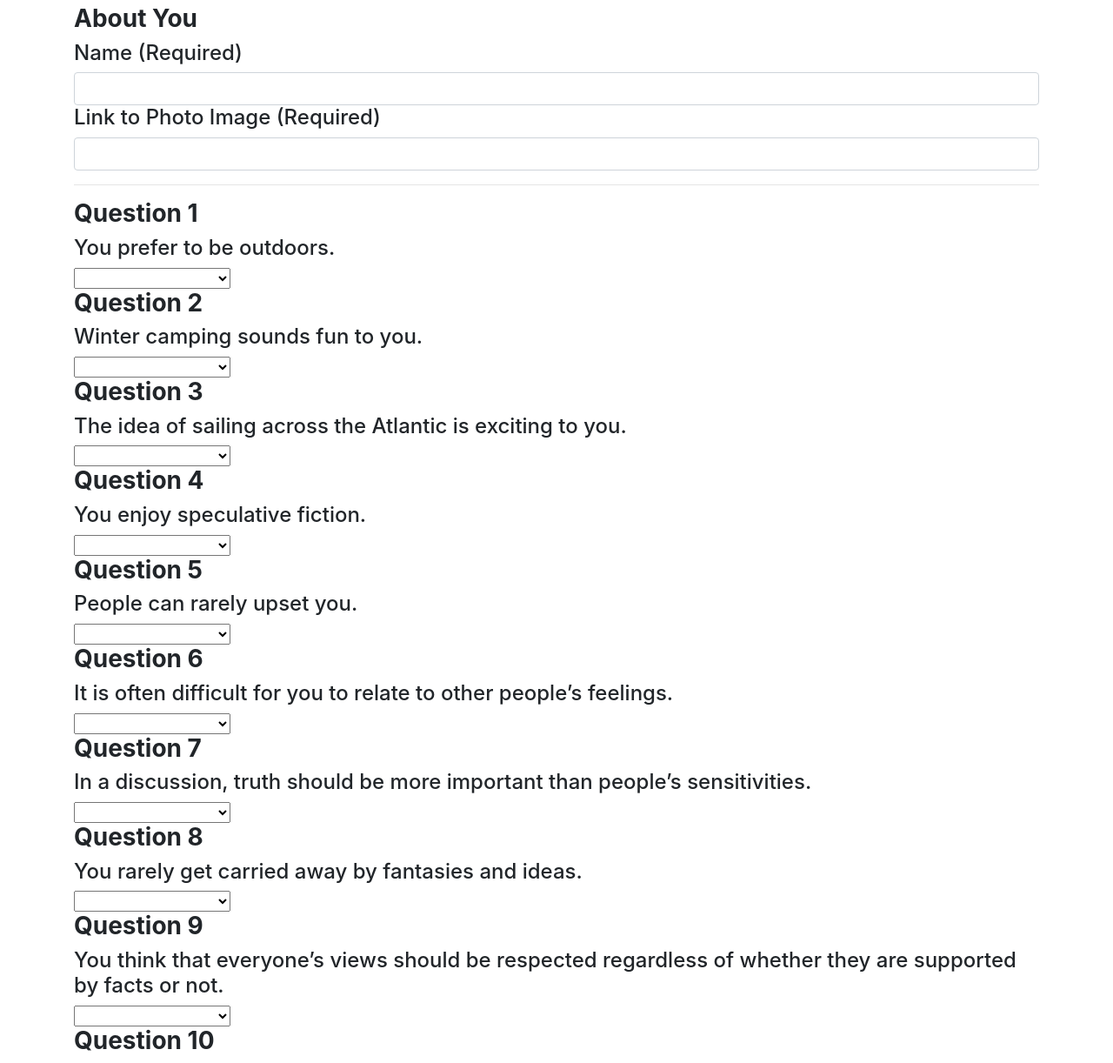
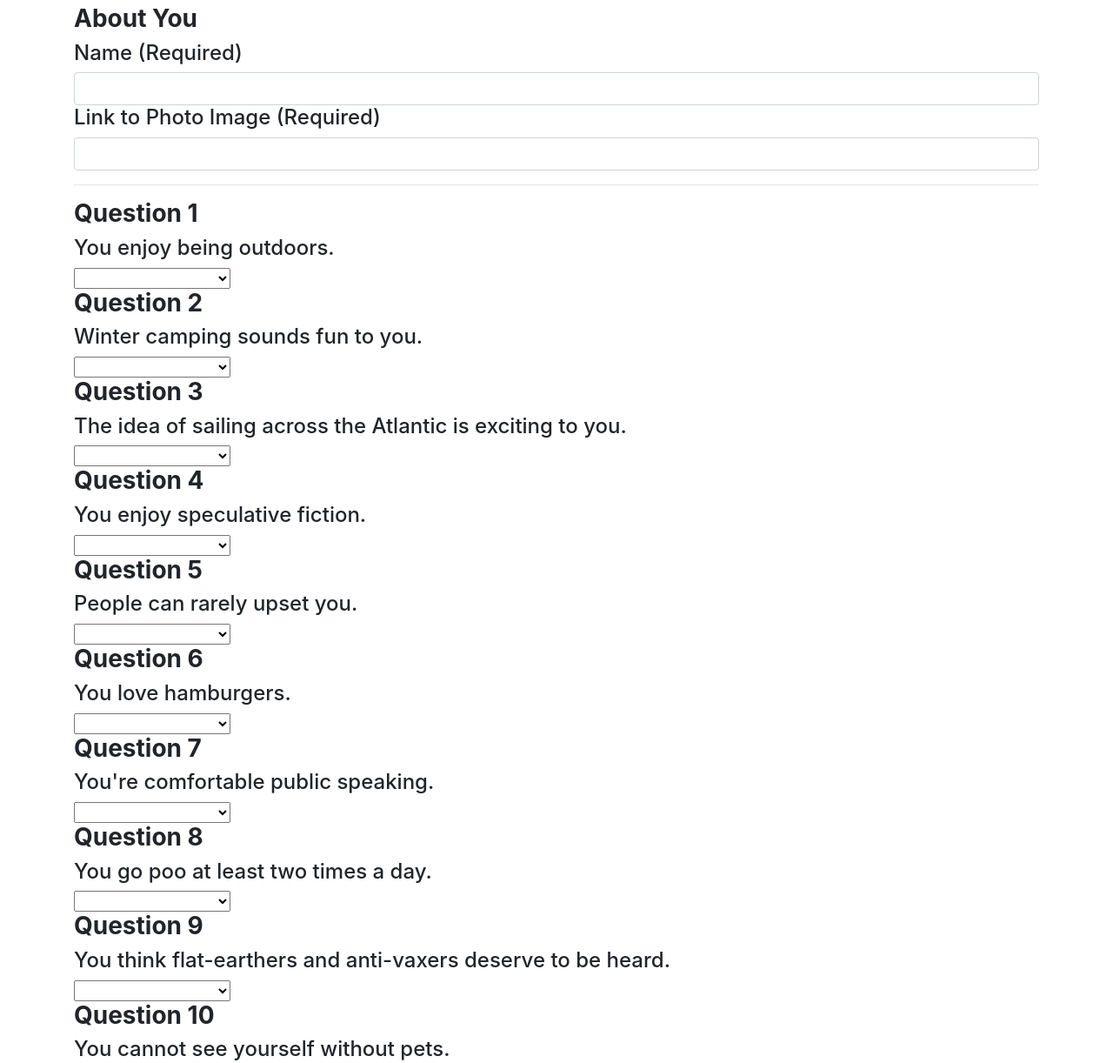
Before and after one commit to christopherdonner/FriendFinder, a website: page app/public/survey.html in a window 1280 px wide. Shown: the part 51-1273 px from the top of the page at 87% size. Drawn offline with nearby package versions, Linux system fonts and the light colour scheme.

Commit message:
updated survey

```diff
--- a/app/public/survey.html
+++ b/app/public/survey.html
@@ -24,7 +24,7 @@
             <hr>
 
             <h3><strong>Question 1</strong></h3>
-            <h4>You prefer to be outdoors.</h4>
+            <h4>You enjoy being outdoors.</h4>
             <select class="chosen-select" id="q1">
               <option value=""></option>
               <option value="1">1 (Strongly Disagree)</option>
@@ -83,7 +83,7 @@
 
 
             <h3><strong>Question 6</strong></h3>
-            <h4>It is often difficult for you to relate to other people’s feelings.</h4>
+            <h4>You love hamburgers.</h4>
             <select class="chosen-select" id="q6">
               <option value=""></option>
               <option value="1">1 (Strongly Disagree)</option>
@@ -95,7 +95,7 @@
 
 
             <h3><strong>Question 7</strong></h3>
-            <h4>In a discussion, truth should be more important than people’s sensitivities.</h4>
+            <h4>You're comfortable public speaking.</h4>
             <select class="chosen-select" id="q7">
               <option value=""></option>
               <option value="1">1 (Strongly Disagree)</option>
@@ -106,7 +106,7 @@
             </select>
 
             <h3><strong>Question 8</strong></h3>
-            <h4>You rarely get carried away by fantasies and ideas.</h4>
+            <h4>You go poo at least two times a day.</h4>
             <select class="chosen-select" id="q8">
               <option value=""></option>
               <option value="1">1 (Strongly Disagree)</option>
@@ -117,7 +117,7 @@
             </select>
 
             <h3><strong>Question 9</strong></h3>
-            <h4>You think that everyone’s views should be respected regardless of whether they are supported by facts or not.</h4>
+            <h4>You think flat-earthers and anti-vaxers deserve to be heard.</h4>
             <select class="chosen-select" id="q9">
               <option value=""></option>
               <option value="1">1 (Strongly Disagree)</option>
@@ -128,7 +128,7 @@
             </select>
 
             <h3><strong>Question 10</strong></h3>
-            <h4>You feel more energetic after spending time with a group of people.</h4>
+            <h4>You cannot see yourself without pets.</h4>
             <select class="chosen-select" id="q10">
               <option value=""></option>
               <option value="1">1 (Strongly Disagree)</option>
```
